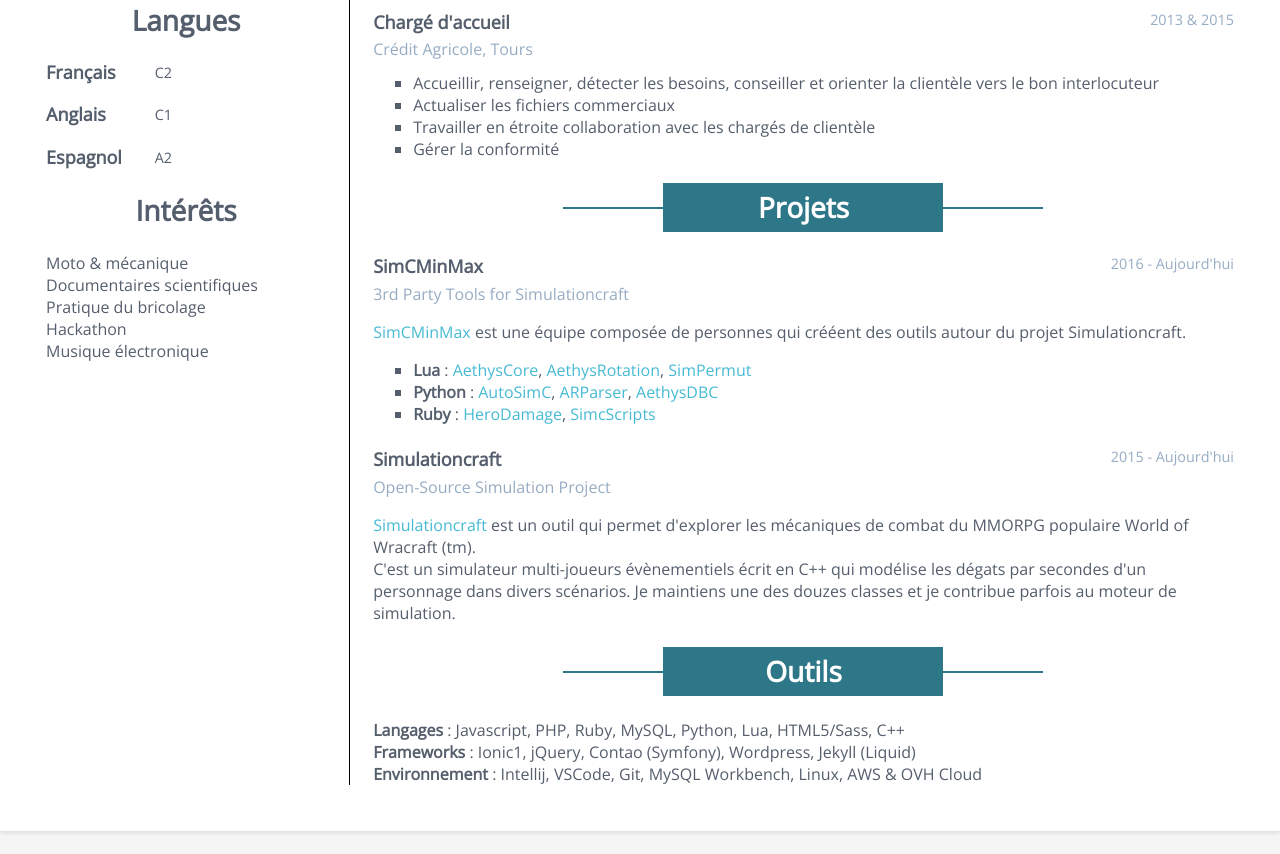
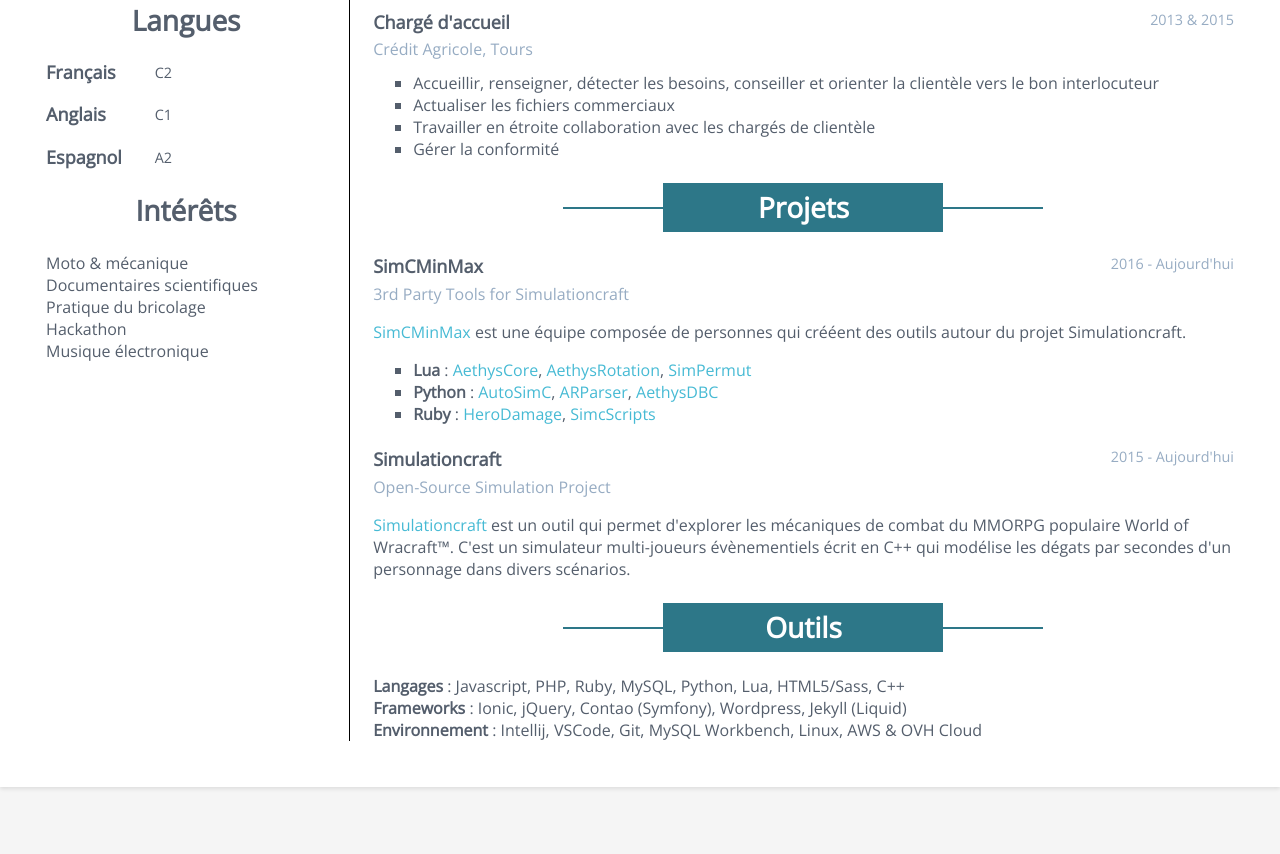
Before and after one commit to Aethys256/CV-Resume, a plain HTML site: page index.html in a window 1280 px wide. Shown: the part 770-1624 px from the top of the page. After the commit the page ends 1580 px from the top, so only its background shows below. Drawn offline with nearby package versions, Linux system fonts and the light colour scheme.

Commit message:
Some more

```diff
--- a/index.html
+++ b/index.html
@@ -176,10 +176,9 @@
           <h4>Open-Source Simulation Project</h4>
           <p>
             <a href="https://github.com/simulationcraft/simc" title="Simulationcraft GitHub" target="_blank">Simulationcraft</a> est un
-            outil qui permet d'explorer les mécaniques de combat du MMORPG populaire World of Wracraft (tm).<br>
+            outil qui permet d'explorer les mécaniques de combat du MMORPG populaire World of Wracraft™.
             C'est un simulateur multi-joueurs évènementiels écrit en C++ qui modélise les dégats par secondes d'un
             personnage dans divers scénarios.
-            Je maintiens une des douzes classes et je contribue parfois au moteur de simulation.
           </p>
         </div>
       </section>
@@ -187,7 +186,7 @@
         <h2>Outils</h2>
         <ul>
           <li><strong>Langages</strong> : Javascript, PHP, Ruby, MySQL, Python, Lua, HTML5/Sass, C++</li>
-          <li><strong>Frameworks</strong> : Ionic1, jQuery, Contao (Symfony), Wordpress, Jekyll (Liquid)</li>
+          <li><strong>Frameworks</strong> : Ionic, jQuery, Contao (Symfony), Wordpress, Jekyll (Liquid)</li>
           <li><strong>Environnement</strong> : Intellij, VSCode, Git, MySQL Workbench, Linux, AWS & OVH Cloud</li>
         </ul>
       </section>
```
Also changed, not shown: 1 other file.
